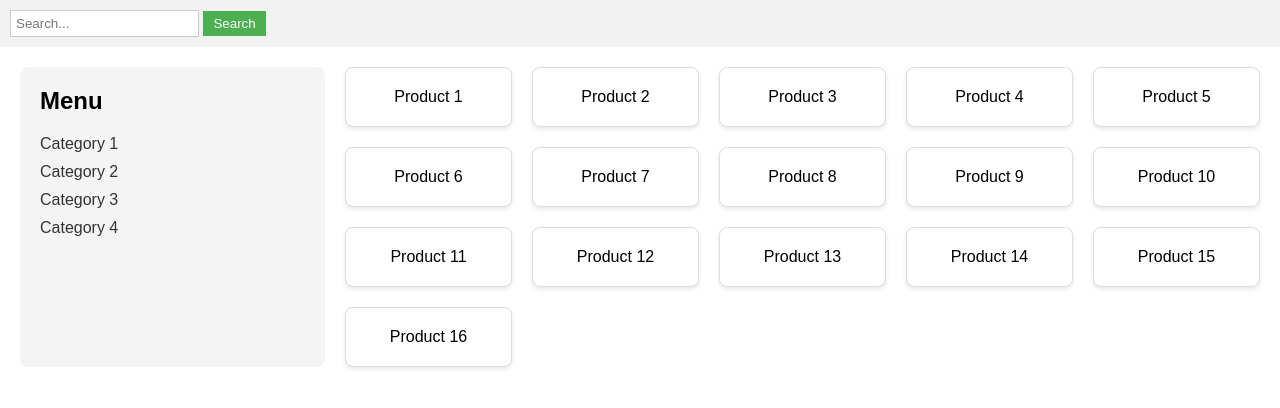
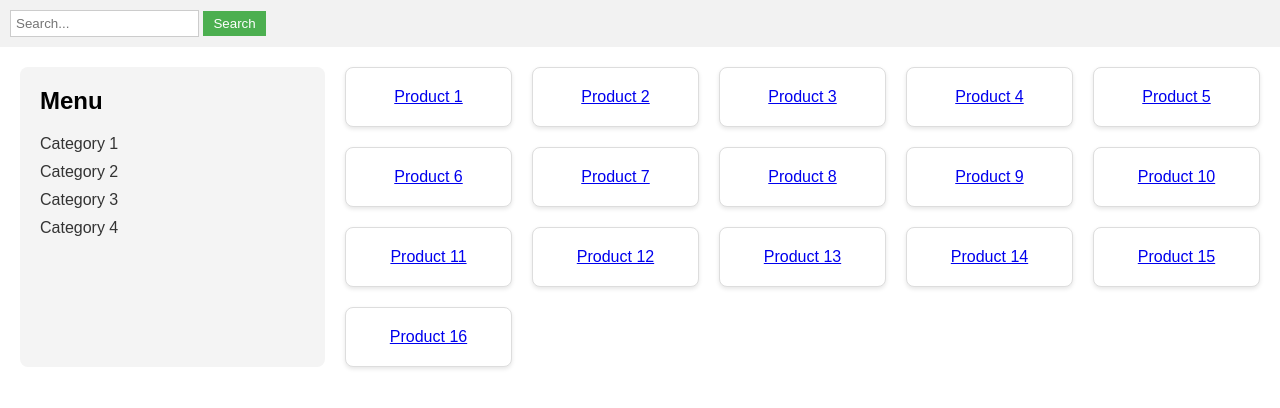
Before and after one commit to mastr358/ga4-workshop-09-2024, a plain HTML site: page serp.html in a window 1280 px wide. Drawn offline with Linux system fonts and the light colour scheme.

Commit message:
added linkthroughs

```diff
--- a/serp.html
+++ b/serp.html
@@ -1,15 +1,15 @@
 <!DOCTYPE html>
 <html lang="en">
   <head>
-    <meta charset="UTF-8">
-    <meta name="viewport" content="width=device-width, initial-scale=1.0">
+    <meta charset="UTF-8" />
+    <meta name="viewport" content="width=device-width, initial-scale=1.0" />
     <title>Responsive Grid Layout</title>
-    <link rel="stylesheet" href="styles.css">
+    <link rel="stylesheet" href="styles.css" />
   </head>
   <body>
     <header>
       <form action="serp.html" method="GET">
-            <input type="text" name="query" placeholder="Search...">
+        <input type="text" name="query" placeholder="Search..." />
         <button type="submit">Search</button>
       </form>
     </header>
@@ -25,24 +25,23 @@
       </div>
       <div class="product-grid">
         <!-- 16 Product Tiles -->
-            <div class="product-tile">Product 1</div>
-            <div class="product-tile">Product 2</div>
-            <div class="product-tile">Product 3</div>
-            <div class="product-tile">Product 4</div>
-            <div class="product-tile">Product 5</div>
-            <div class="product-tile">Product 6</div>
-            <div class="product-tile">Product 7</div>
-            <div class="product-tile">Product 8</div>
-            <div class="product-tile">Product 9</div>
-            <div class="product-tile">Product 10</div>
-            <div class="product-tile">Product 11</div>
-            <div class="product-tile">Product 12</div>
-            <div class="product-tile">Product 13</div>
-            <div class="product-tile">Product 14</div>
-            <div class="product-tile">Product 15</div>
-            <div class="product-tile">Product 16</div>
+        <a class="product-tile" href="product.html">Product 1</a>
+        <a class="product-tile" href="product.html">Product 2</a>
+        <a class="product-tile" href="product.html">Product 3</a>
+        <a class="product-tile" href="product.html">Product 4</a>
+        <a class="product-tile" href="product.html">Product 5</a>
+        <a class="product-tile" href="product.html">Product 6</a>
+        <a class="product-tile" href="product.html">Product 7</a>
+        <a class="product-tile" href="product.html">Product 8</a>
+        <a class="product-tile" href="product.html">Product 9</a>
+        <a class="product-tile" href="product.html">Product 10</a>
+        <a class="product-tile" href="product.html">Product 11</a>
+        <a class="product-tile" href="product.html">Product 12</a>
+        <a class="product-tile" href="product.html">Product 13</a>
+        <a class="product-tile" href="product.html">Product 14</a>
+        <a class="product-tile" href="product.html">Product 15</a>
+        <a class="product-tile" href="product.html">Product 16</a>
       </div>
     </div>
-
   </body>
 </html>
```
Also changed, not shown: index.html (+8 -2 lines), product.html (+2 -0 lines). Lines whose indentation alone changed are shown as unchanged.
